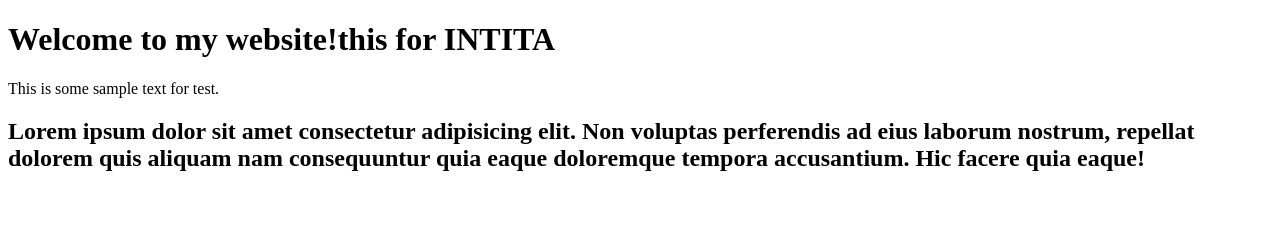
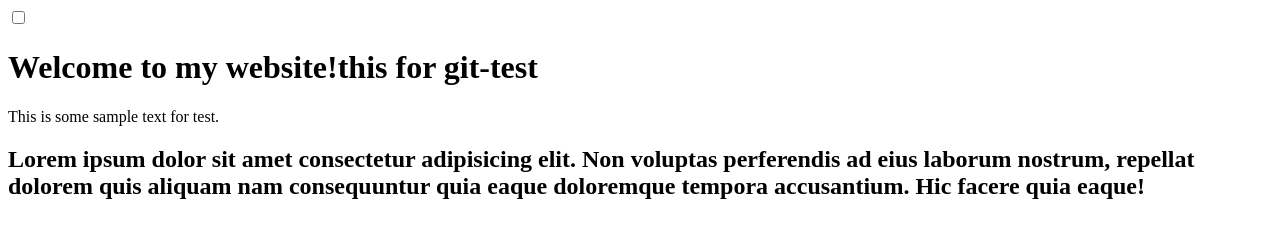
Before and after one commit to Belimoru/Git-test, a plain HTML site: page index.html in a window 1280 px wide. Drawn offline with Linux system fonts and the light colour scheme.

Commit message:
add checkbox

```diff
--- a/index.html
+++ b/index.html
@@ -9,9 +9,8 @@
 </head>
 
 <body>
-
-<h1>Welcome to my website!this for INTITA</h1>
-
+<input type="checkbox">
+<h1>Welcome to my website!this for git-test</h1>
 <p>This is some sample text for test.</p>
 <h2>Lorem ipsum dolor sit amet consectetur adipisicing elit. Non voluptas perferendis ad eius laborum nostrum, repellat dolorem quis aliquam nam consequuntur quia eaque doloremque tempora accusantium. Hic facere quia eaque!</h2>
 
```
